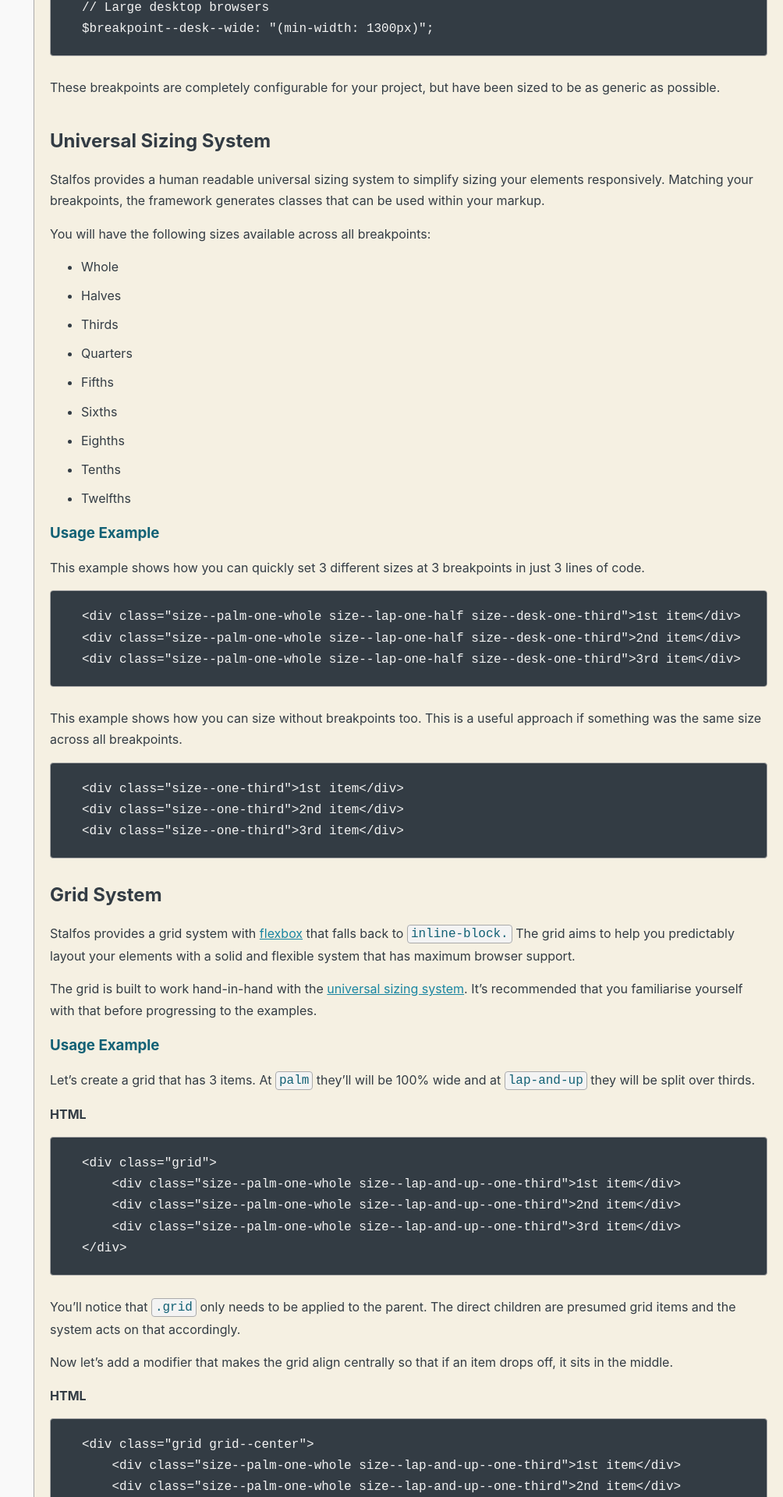
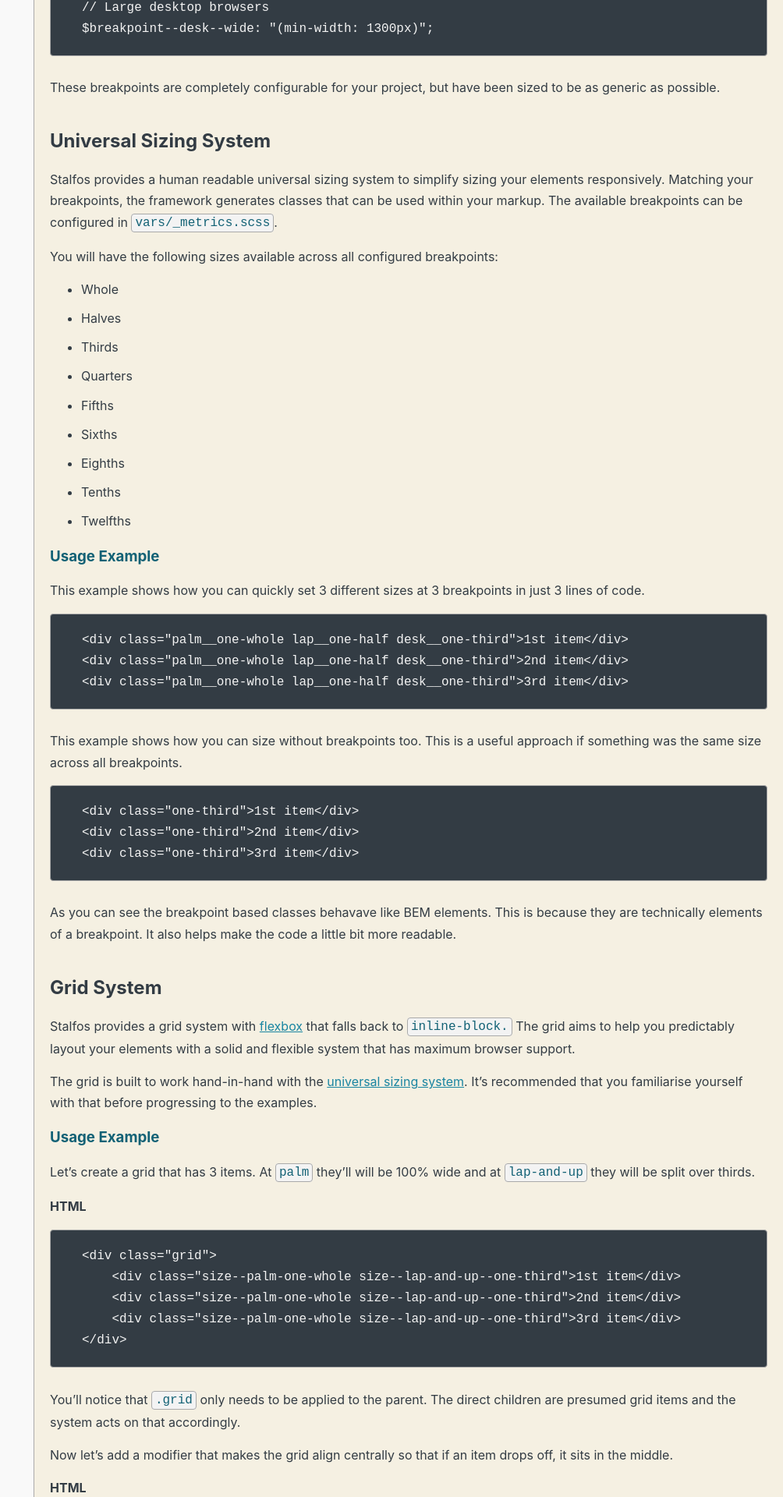
Before and after one commit to Andy-set-studio/stalfos.io, a Jekyll site: the page built from 01-css.md, in a window 1280 px wide. Shown: the part 1934-3854 px from the top of the page at 78% size, without its empty margins (276-1280 px from the left). Built offline with Jekyll 4.4.1, drawn with Linux system fonts in a browser that asks for light colours; some of the changed text lies outside the part shown.

Commit message:
Update sizing system docs based on updates

````diff
--- a/01-css.md
+++ b/01-css.md
@@ -44,9 +44,9 @@
 
 ## Universal Sizing System
 
-Stalfos provides a human readable universal sizing system to simplify sizing your elements responsively. Matching your breakpoints, the framework generates classes that can be used within your markup.
+Stalfos provides a human readable universal sizing system to simplify sizing your elements responsively. Matching your breakpoints, the framework generates classes that can be used within your markup. The available breakpoints can be configured in `vars/_metrics.scss`.
 
-You will have the following sizes available across all breakpoints:
+You will have the following sizes available across all configured breakpoints:
 
 - Whole
 - Halves
@@ -71,6 +71,8 @@
 ```html
 {% include samples/css/universal-sizing-system/standard.html %}
 ```
+
+As you can see the breakpoint based classes behavave like BEM elements. This is because they are technically elements of a breakpoint. It also helps make the code a little bit more readable.
 
 ## Grid System
 
--- a/_includes/samples/css/universal-sizing-system/responsive.html
+++ b/_includes/samples/css/universal-sizing-system/responsive.html
@@ -1,3 +1,3 @@
-<div class="size--palm-one-whole size--lap-one-half size--desk-one-third">1st item</div>
-<div class="size--palm-one-whole size--lap-one-half size--desk-one-third">2nd item</div>
-<div class="size--palm-one-whole size--lap-one-half size--desk-one-third">3rd item</div>
+<div class="palm__one-whole lap__one-half desk__one-third">1st item</div>
+<div class="palm__one-whole lap__one-half desk__one-third">2nd item</div>
+<div class="palm__one-whole lap__one-half desk__one-third">3rd item</div>
--- a/_includes/samples/css/universal-sizing-system/standard.html
+++ b/_includes/samples/css/universal-sizing-system/standard.html
@@ -1,3 +1,3 @@
-<div class="size--one-third">1st item</div>
-<div class="size--one-third">2nd item</div>
-<div class="size--one-third">3rd item</div>
+<div class="one-third">1st item</div>
+<div class="one-third">2nd item</div>
+<div class="one-third">3rd item</div>
````
